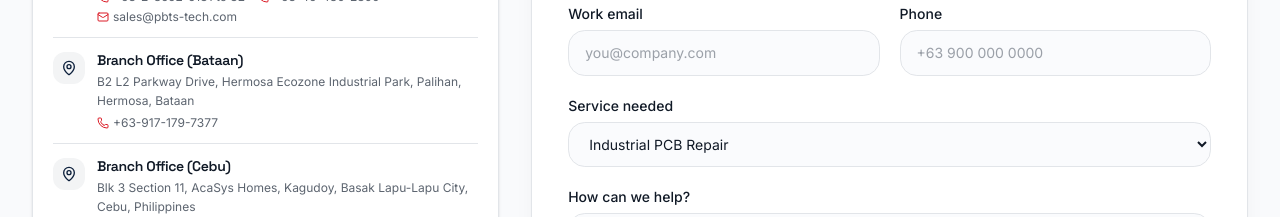
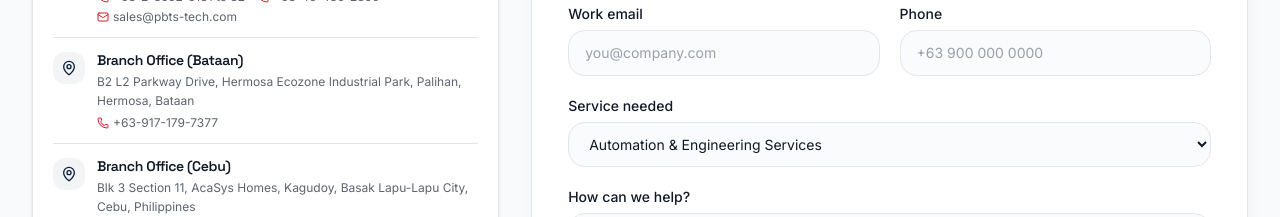
Before and after one commit to ayumihidalgo/pbts-corporate-website, a Next.js app: page / in a window 1280 px wide. Shown: the part 9500-9717 px from the top of the page. Built offline with nearby package versions, Linux system fonts and the light colour scheme.

Commit message:
contact form ddl updated

```diff
--- a/components/site/contact.tsx
+++ b/components/site/contact.tsx
@@ -172,12 +172,21 @@ export function Contact() {
                       name="service"
                       className="w-full rounded-xl border border-border bg-secondary/40 px-4 py-3 text-sm text-foreground outline-none transition-colors focus:border-steel focus:bg-white focus:ring-4 focus:ring-steel/15"
                     >
-                      <option>Industrial PCB Repair</option>
-                      <option>Automation Engineering</option>
-                      <option>Machine Rehabilitation</option>
-                      <option>System Integration</option>
-                      <option>Industrial Fabrication</option>
-                      <option>Industrial Construction</option>
+                      <optgroup label="For Manufacturing">
+                        <option>Automation & Engineering Services</option>
+                        <option>Board Engineering Solutions (Board Repair)</option>
+                        <option>Business Support and System</option>
+                        <option>Tooling Fabrication</option>
+                        <option>Trading</option>
+                      </optgroup>
+                      <optgroup label="For Construction">
+                        <option>Pre-Engineered Building Structures</option>
+                        <option>Civil, Structural & Architectural</option>
+                        <option>Mechanical, Electrical, & Plumbing</option>
+                        <option>Fire Protection System</option>
+                        <option>Interior Design & Fit Out</option>
+                        <option>Repair & Maintenance Services</option>
+                      </optgroup>
                       <option>Other / Not sure</option>
                     </select>
                   </div>
```
